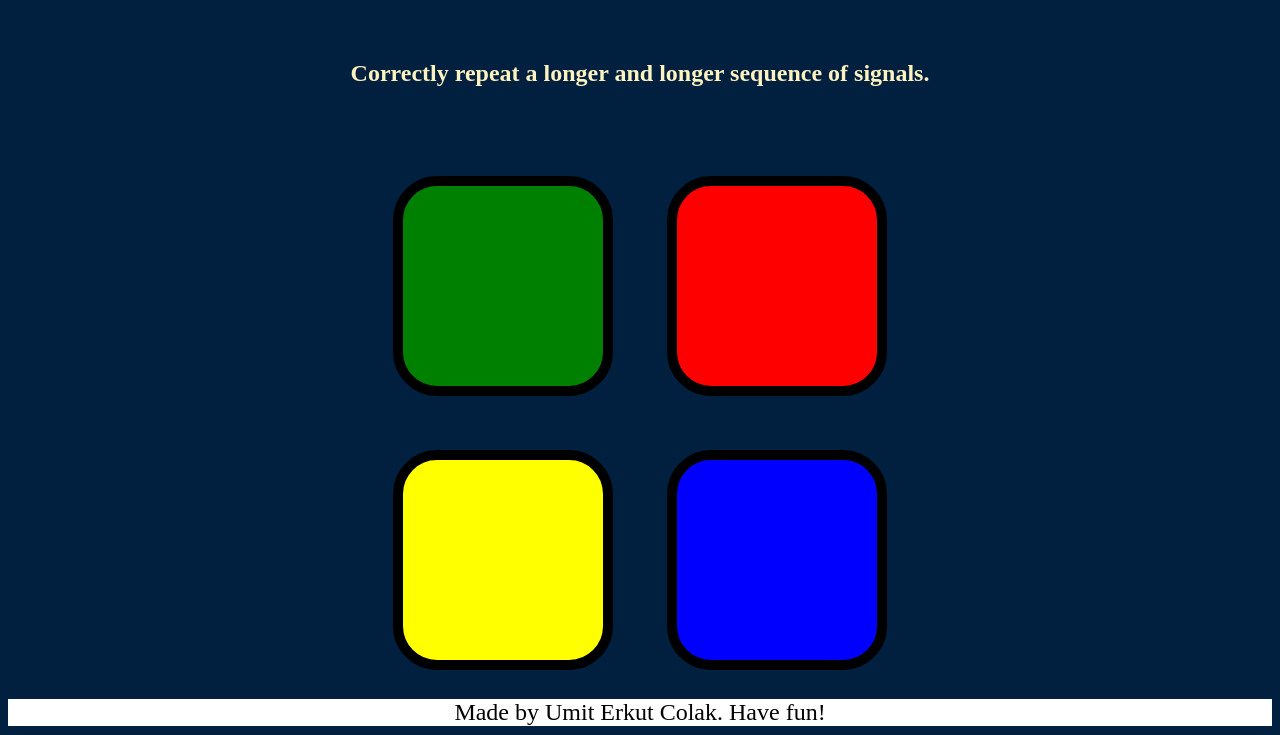
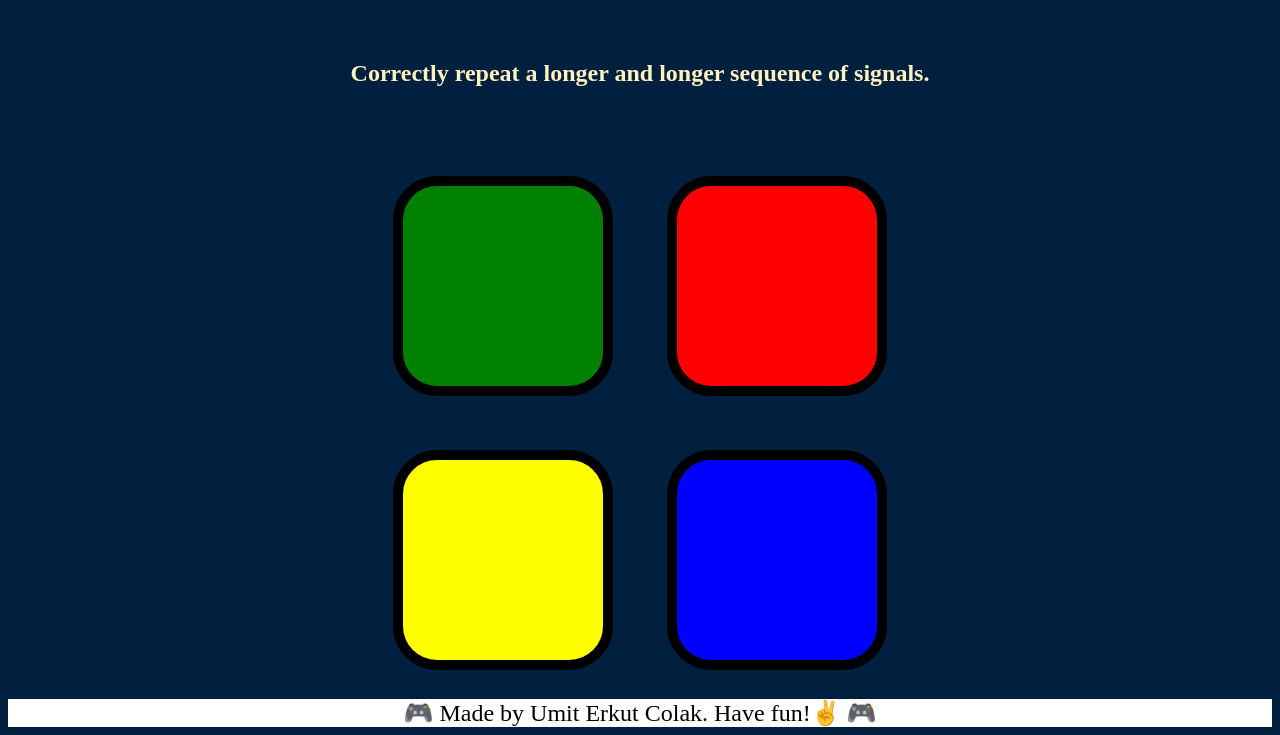
Before and after one commit to umitcolak/simon-game, a plain HTML site: page index.html in a window 1280 px wide. Shown: the part 114-849 px from the top of the page. Drawn offline with nearby package versions, Linux system fonts and the light colour scheme.

Commit message:
Update index.html

```diff
--- a/index.html
+++ b/index.html
@@ -38,5 +38,5 @@
 <script src="https://ajax.googleapis.com/ajax/libs/jquery/3.6.3/jquery.min.js"></script>
 <script src="game.js" charset="utf-8"></script>
 </body>
-<footer>Made by Umit Erkut Colak. Have fun!</footer>
+<footer>🎮       Made by Umit Erkut Colak. Have fun!✌       🎮</footer>
 </html>
```
